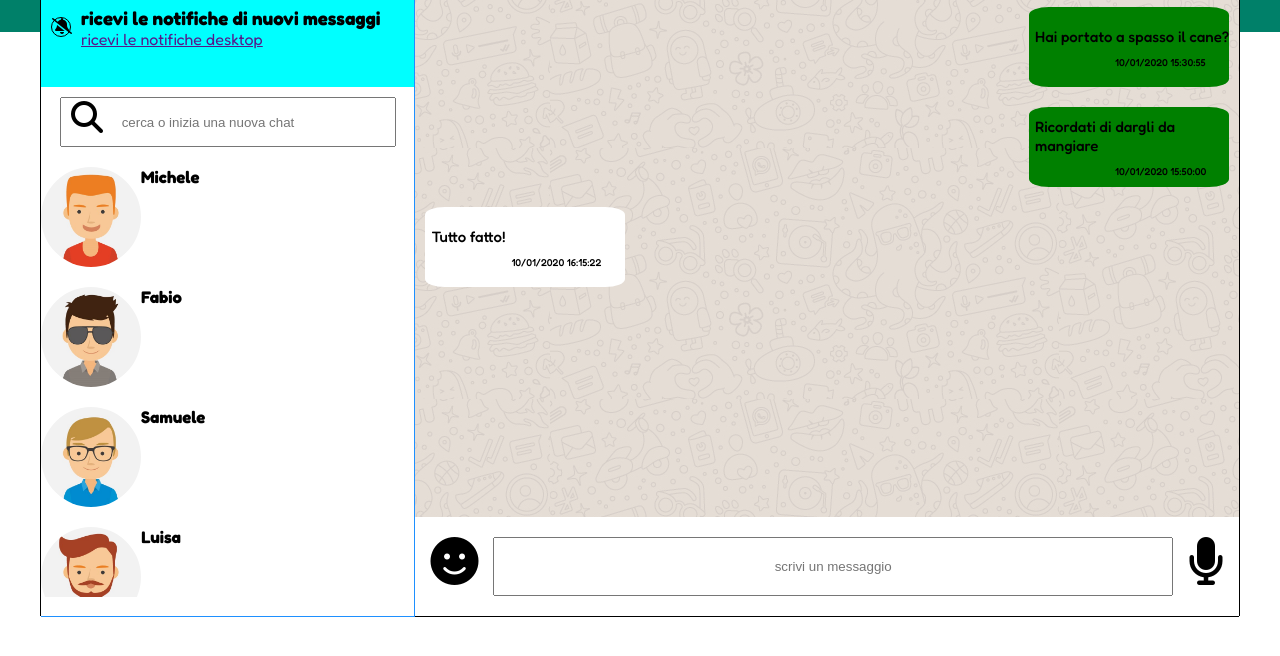
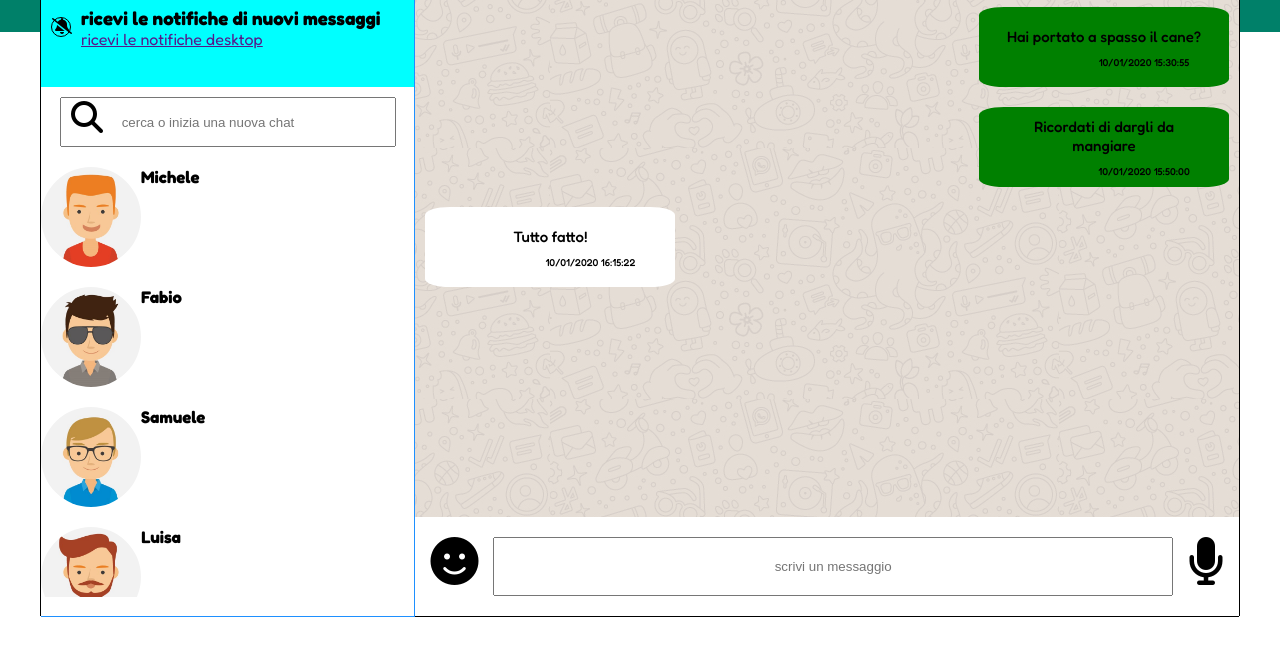
Before and after one commit to SimoneDiPrima/vue-boolzapp, a plain HTML site: page index.html in a window 1280 px wide. Shown: the part 134-790 px from the top of the page. Drawn offline with nearby package versions, Linux system fonts and the light colour scheme.

Commit message:
modifiche classi messaggi

```diff
--- a/style.css
+++ b/style.css
@@ -134,7 +134,7 @@ footer{
     border-radius: 10%;
     padding:5px;
     height:80px;
-    max-width:200px;
+    min-width:250px;
     margin:10px;
    position:relative;
    background-color: white;
@@ -147,8 +147,8 @@ footer{
     top:50%;
     left:50%;
     transform: translate(-50%,-50%);
-   margin:0 5px;
-    width:100%;
+  text-align:center;
+  width:80%;
 }
 .date-message{
     margin-left:80px;
@@ -163,7 +163,10 @@ footer{
 .sent{
    background-color: green;
    align-self: flex-end;
-   width:60%;
+}
+.received{
+    width:250px;
+    max-width:60%;
 }
 .friendlist{
     font-size:25px;
```
